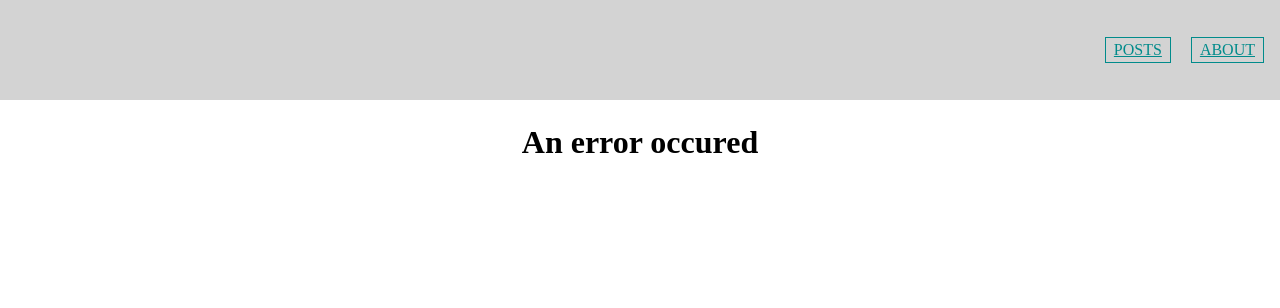
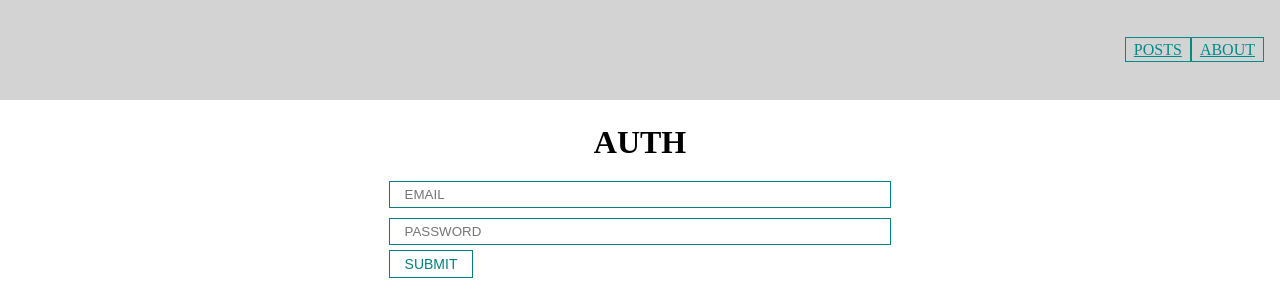
Before and after one commit to MOSKALCHUK31/react-app, a React (Create React App) app: page /auth in a window 1280 px wide. Shown: the top 308 px of the page. Built offline with nearby package versions, Linux system fonts and the light colour scheme.

Commit message:
feat: implement local storage auth

```diff
--- a/src/App.js
+++ b/src/App.js
@@ -1,13 +1,42 @@
 import { BrowserRouter } from 'react-router-dom'
+import { useState, useEffect } from 'react'
+import { AuthContext } from './context'
 import AppRouter from './components/AppRouter'
 import Navbar from './components/UI/navbar/Navbar'
+import MyLoader from './components/UI/loader/MyLoader'
 
 function App() {
+    const [isAuth, setIsAuth] = useState(false)
+    const [isLoaded, setIsLoaded] = useState(false)
+
+    function onLogout() {
+        localStorage.removeItem('auth')
+        setIsAuth(false)
+    }
+
+    useEffect(() => {
+        const auth = localStorage.getItem('auth')
+
+        if (auth) {
+            setIsAuth(true)
+        }
+
+        setIsLoaded(true)
+    }, [])
+
+    if (!isLoaded) {
+        return (
+            <MyLoader />
+        )
+    }
+
     return (
-        <BrowserRouter>
-            <Navbar />
-            <AppRouter />
-        </BrowserRouter>
+        <AuthContext.Provider value={{isAuth, setIsAuth}}>
+            <BrowserRouter>
+                <Navbar isAuth={isAuth} onClick={onLogout}/>
+                <AppRouter />
+            </BrowserRouter>
+        </AuthContext.Provider>
     )
 }
 
--- a/src/components/AppRouter.jsx
+++ b/src/components/AppRouter.jsx
@@ -1,14 +1,23 @@
-import React from 'react'
+import React, { useContext } from 'react'
 import { Route, Routes } from 'react-router-dom'
-import { routes } from '../router'
+import { privateRoutes, publicRoutes } from '../router'
+import { AuthContext } from '../context'
 
 const AppRouter = () => {
+    const {isAuth} = useContext(AuthContext)
+
     return (
-        <Routes>
-            {routes.map(r =>
-                <Route key={r.path} path={r.path} element={r.element} />
-            )}
-        </Routes>
+        isAuth
+            ? <Routes>
+                {privateRoutes.map(r =>
+                    <Route path={r.path} element={r.element} key={r.path}/>
+                )}
+            </Routes>
+            : <Routes>
+                {publicRoutes.map(r =>
+                    <Route path={r.path} element={r.element} key={r.path}/>
+                )}
+            </Routes>
     )
 }
 
--- a/src/components/UI/navbar/Navbar.jsx
+++ b/src/components/UI/navbar/Navbar.jsx
@@ -1,13 +1,24 @@
 import React from 'react'
 import styles from './Navbar.module.css'
 import { Link } from 'react-router-dom'
+import MyButton from '../button/MyButton'
 
-const Navbar = () => {
+const Navbar = ({ isAuth, onClick }) => {
+
     return (
         <div className={styles.navbar}>
-             <Link className={styles.navbarItem} to="/posts">POSTS</Link>
-             <Link className={styles.navbarItem} to="/ABOUT">ABOUT</Link>
-         </div>
+            { isAuth
+                ?
+                <div>
+                    <MyButton onClick={onClick}>LOGOUT</MyButton>
+                </div>
+                : ''
+            }
+            <div>
+                <Link className={styles.navbarItem} to="/posts">POSTS</Link>
+                <Link className={styles.navbarItem} to="/about">ABOUT</Link>
+            </div>
+        </div>
     )
 }
 
--- /dev/null
+++ b/src/context/index.js
@@ -0,0 +1,3 @@
+import { createContext } from 'react'
+
+export const AuthContext = createContext(null)
--- /dev/null
+++ b/src/pages/Auth.jsx
@@ -0,0 +1,28 @@
+import React, { useContext } from 'react'
+import MyInput from '../components/UI/input/MyInput'
+import MyButton from '../components/UI/button/MyButton'
+import { AuthContext } from '../context'
+
+const Auth = () => {
+    const { setIsAuth } = useContext(AuthContext)
+
+    function handleSubmit(e) {
+        e.preventDefault()
+
+        setIsAuth(true)
+        localStorage.setItem('auth', 'true')
+    }
+
+    return (
+        <div>
+            <h1 style={{textAlign: 'center', marginBottom: '15px'}}>AUTH</h1>
+            <form onSubmit={handleSubmit}>
+                <MyInput type="text" placeholder="EMAIL"/>
+                <MyInput type="password" placeholder="PASSWORD"/>
+                <MyButton type="submit">SUBMIT</MyButton>
+            </form>
+        </div>
+    )
+}
+
+export default Auth
--- a/src/router/index.js
+++ b/src/router/index.js
@@ -1,11 +1,17 @@
+import { Navigate } from 'react-router-dom'
 import Posts from '../pages/Posts'
 import Post from '../pages/Post'
 import About from '../pages/About'
-import Error from '../pages/Error'
+import Auth from '../pages/Auth'
 
-export const routes = [
+export const privateRoutes = [
     { path: '/posts', element: <Posts /> },
     { path: '/posts/:postId', element: <Post /> },
     { path: '/about', element: <About /> },
-    { path: '/*', element: <Error /> },
+    { path: '*', element: <Navigate to="/posts" /> }
 ]
+
+export const publicRoutes = [
+    { path: '/auth', element: <Auth /> },
+    { path: '*', element: <Navigate to="/auth" /> }
+]
```
